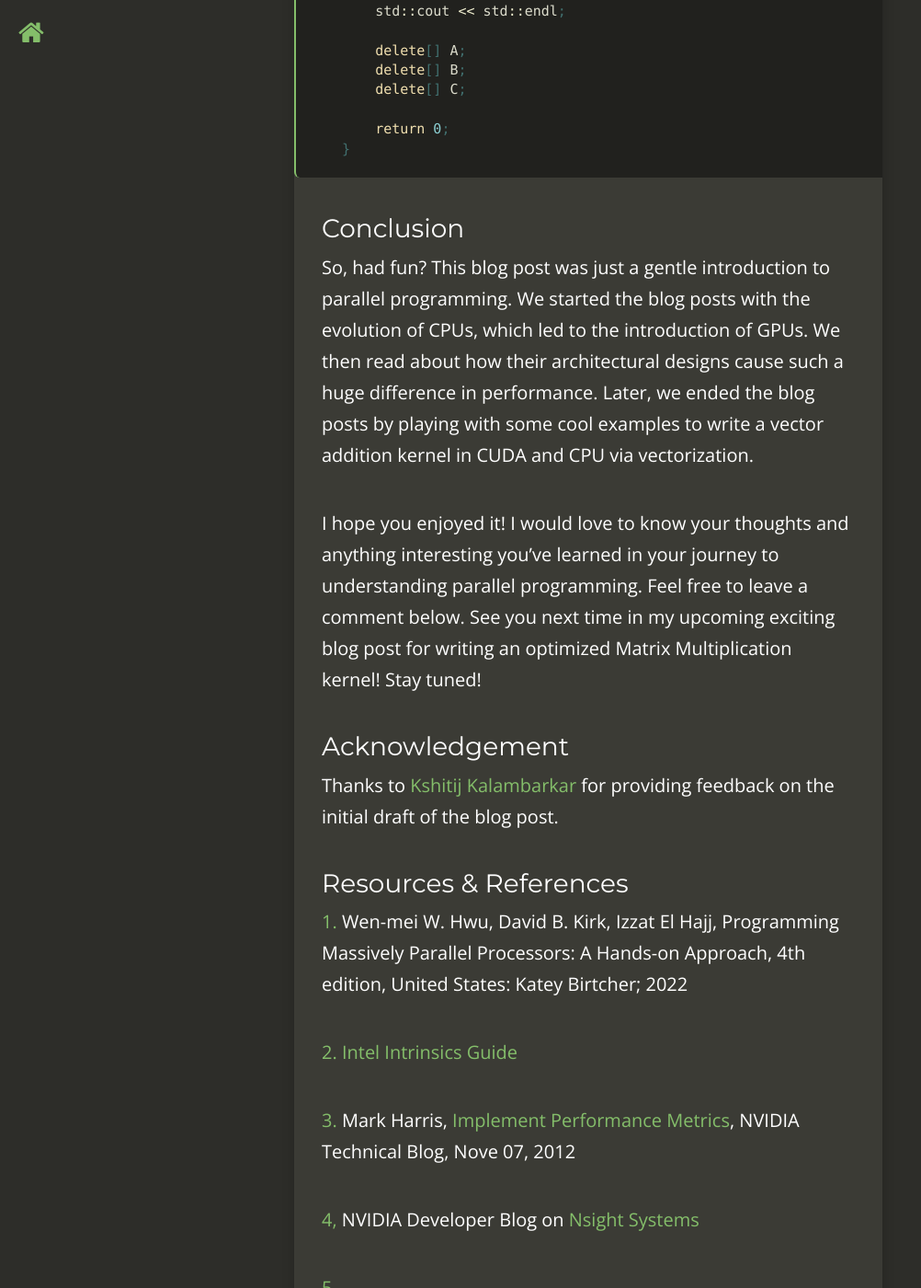
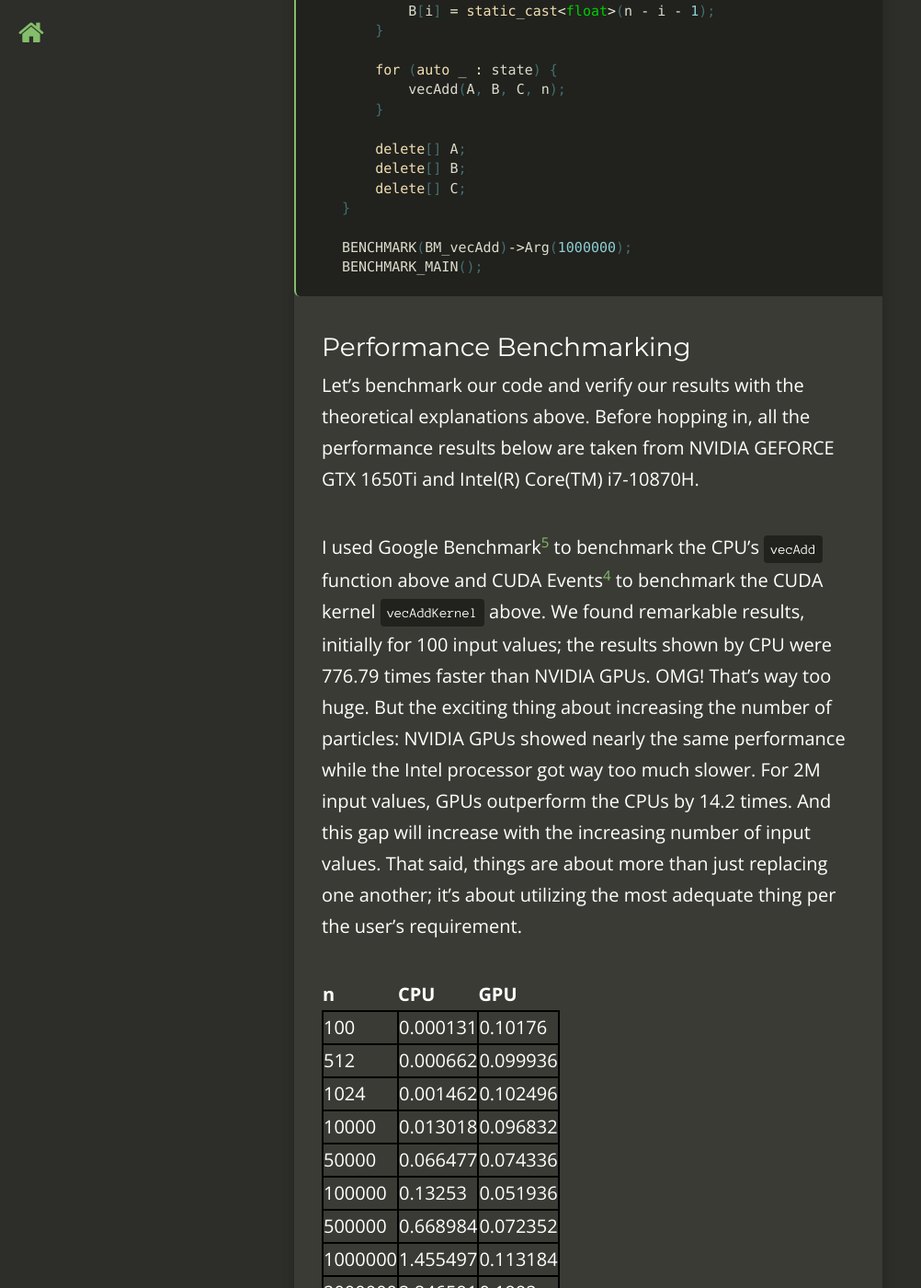
Before and after one commit to khushi-411/khushi-411.github.io, a Jekyll site: the page built from _posts/2023-08-11-gpu_intro.md, in a window 1280 px wide and 1400 px high, scrolled down 9008 px. Shown: the whole window at 92% size, without its empty margins (0-1002 px from the left). Built offline with Jekyll 4.4.1, drawn with Linux system fonts in a browser that asks for light colours; nearby versions of some CDN libraries; comment, search, counter and statistics services are not loaded; some of the changed text lies outside the part shown.

Commit message:
update content and add performance results

````diff
--- a/_posts/2023-08-11-gpu_intro.md
+++ b/_posts/2023-08-11-gpu_intro.md
@@ -12,12 +12,12 @@ redirect_from:
 
 Hi there! I've been diving into the world of parallel programming from
 the excellent book "Programming Massively Parallel Processors:
-A Hands-on Approach"<sup><a id="link1">1</a></sup> by [Wen-mei W. Hwu](https://scholar.google.com/citations?user=ohjQPx8AAAAJ&hl=en),
+A Hands-on Approach<sup><a id="link1">1</a></sup>" by [Wen-mei W. Hwu](https://scholar.google.com/citations?user=ohjQPx8AAAAJ&hl=en),
 [David B. Kirk](https://scholar.google.com/citations?user=fMbArPwAAAAJ&hl=en),
 and [Izzat El Hajj](https://scholar.google.com/citations?user=_VVw504AAAAJ&hl=en).
 The content of this blog post is motivated by the book's first chapter:
 Introduction, the second chapter: Heterogeneous data-parallel Computing,
-and the Intel blogs<sup><a id="link1">2</a></sup> on vectorization.
+and the Intel blogs<sup><a id="link2">2</a></sup> on vectorization.
 
 I often see folks working on the speed of execution of programs in
 GPUs and CPUs and reach the conclusion GPUs outperform in many cases.
@@ -198,6 +206,11 @@ void vecAdd(float* A_h, float* B_h, float* C_h, int n) {
     cudaFree(A_d);
     cudaFree(B_d);
     cudaFree(C_d);
+
+    cudaEventSynchronize(stop);
+    float milliseconds = 0;
+    cudaEventElapsedTime(&milliseconds, start, stop);
+    std::cout << milliseconds << std::endl;
 }
 
 int main() {
@@ -215,11 +228,6 @@ int main() {
 
     vecAdd(A_h, B_h, C_h, n);
 
-    for (int i = 0; i < n; i++) {
-        std::cout << C_h[i] << " ";
-    }
-    std::cout << std::endl;
-
     delete[] A_h;
     delete[] B_h;
     delete[] C_h;
@@ -235,7 +243,7 @@ some of their types are AVX1, AVX2, AVX512, etc. We'll use AVX128 in our example
 In CPUs, each instruction processes multiple data, aka SIMD.
 Note that each intrinsic operation is placed in a
 register—for more info, check on
-[Intel's blog on Intrinsics](https://www.intel.com/content/www/us/en/docs/intrinsics-guide/index.html)<sup><a id="link1">2</a></sup>.
+Intel's blog on Intrinsics<sup><a id="link1">2</a></sup>.
 In the code below, `_mm_loadu_ps()`, `_mm_add_ps`, and `_mm_store_ps`
 are built-in variables for loading the packed single-precision data
 from a memory to aligned memory, adding two single precision data
@@ -262,8 +271,8 @@ void vecAdd(float* A, float* B, float* C, int n) {
     }
 }
 
-int main() {
-    int n = 1000000;
+static void BM_vecAdd(benchmark::State& state) {
+    const int n = state.range(0);
     float *A = new float[n];
     float *B = new float[n];
     float *C = new float[n];
@@ -273,20 +282,50 @@ int main() {
         B[i] = static_cast<float>(n - i - 1);
     }
 
-    vecAdd(A, B, C, n);
-
-    for (int i = 0; i < n; i++) {
-        std::cout << C[i] << " ";
+    for (auto _ : state) {
+        vecAdd(A, B, C, n);
     }
-    std::cout << std::endl;
 
     delete[] A;
     delete[] B;
     delete[] C;
+}
 
-    return 0;
-}
+BENCHMARK(BM_vecAdd)->Arg(1000000);
+BENCHMARK_MAIN();
 ```
+
+### Performance Benchmarking
+Let's benchmark our code and verify our results with the theoretical
+explanations above. Before hopping in, all the performance results
+below are taken from NVIDIA GEFORCE GTX 1650Ti and Intel(R) Core(TM) i7-10870H.
+
+I used Google Benchmark<sup><a id="link5">5</a></sup> to benchmark the CPU's
+`vecAdd` function above and CUDA Events<sup><a id="link4">4</a></sup>
+to benchmark the CUDA kernel `vecAddKernel` above. We found
+remarkable results, initially for 100 input values; the results shown by
+CPU were 776.79 times faster than NVIDIA GPUs. OMG! That's way too huge.
+But the exciting thing about increasing the number of particles: NVIDIA
+GPUs showed nearly the same performance while the Intel processor got way
+too much slower. For 2M input values, GPUs outperform the CPUs by 14.2
+times. And this gap will increase with the increasing number of input values.
+That said, things are about more than just replacing one another;
+it's about utilizing the most adequate thing per the user's requirement.
+
+|  n  | CPU  | GPU |
+| ------------- | ------------- | ------------- |
+| 100  | 0.000131  | 0.10176  |
+| 512  | 0.000662  | 0.099936  |
+| 1024  | 0.001462  | 0.102496  |
+| 10000  | 0.013018  | 0.096832  |
+| 50000  | 0.066477  | 0.074336  |
+| 100000  | 0.13253  | 0.051936  |
+| 500000  | 0.668984  | 0.072352  |
+| 1000000  | 1.455497  | 0.113184  |
+| 2000000  | 2.846591  | 0.1992  |
+
+Check out the graphical representation of the same:
+<img alt="Performance Benchmark" src="/assets/CUDA/plot.png" class="center" >
 
 ### Conclusion
 So, had fun? This blog post was just a gentle introduction to
@@ -295,7 +334,7 @@ evolution of CPUs, which led to the introduction of GPUs. We then
 read about how their architectural designs cause such a huge
 difference in performance. Later, we ended the blog posts by playing
 with some cool examples to write a vector addition kernel in CUDA and
-CPU via vectorization.
+CPU via vectorization and benchmarked them.
 
 I hope you enjoyed it! I would love to know your thoughts and anything
 interesting you've learned in your journey to understanding parallel
@@ -308,12 +347,8 @@ Thanks to [Kshitij Kalambarkar](https://github.com/kshitij12345) for
 providing feedback on the initial draft of the blog post.
 
 ### Resources & References
-[1.](#link1) Wen-mei W. Hwu, David B. Kirk, Izzat El Hajj, Programming Massively Parallel Processors: A Hands-on Approach, 4th edition, United States: Katey Birtcher; 2022
-
-[2.](#link2) [Intel Intrinsics Guide](https://www.intel.com/content/www/us/en/docs/intrinsics-guide/index.html)
-
-[3.](#link3) Mark Harris, [Implement Performance Metrics](https://developer.nvidia.com/blog/how-implement-performance-metrics-cuda-cc/), NVIDIA Technical Blog, Nove 07, 2012
-
-[4,](#link4) NVIDIA Developer Blog on [Nsight Systems](https://developer.nvidia.com/nsight-systems)
-
-[5.]()
+[1](#link1). Wen-mei W. Hwu, David B. Kirk, Izzat El Hajj, [Programming Massively Parallel Processors: A Hands-on Approach](https://www.amazon.in/Programming-Massively-Parallel-Processors-Hands/dp/0323912311), 4th edition, United States: Katey Birtcher; 2022
+[2](#link2). Intel developers, [Intel Intrinsics Guide](https://www.intel.com/content/www/us/en/docs/intrinsics-guide/index.html), Updated on May 10, 2023
+[3](#link3). Mark Harris, [Implement Performance Metrics](https://developer.nvidia.com/blog/how-implement-performance-metrics-cuda-cc/), NVIDIA Technical Blog, November 07, 2012
+[4](#link4). NVIDIA's Developer Blog on [Nsight Systems](https://developer.nvidia.com/nsight-systems)
+[5](#link5). Google's microbenchmark support library, [benchmark](https://github.com/google/benchmark)
````
Also changed, not shown: other parts of _posts/2023-08-11-gpu_intro.md (+14 -5 lines), assets/CUDA/plot.png (added).
